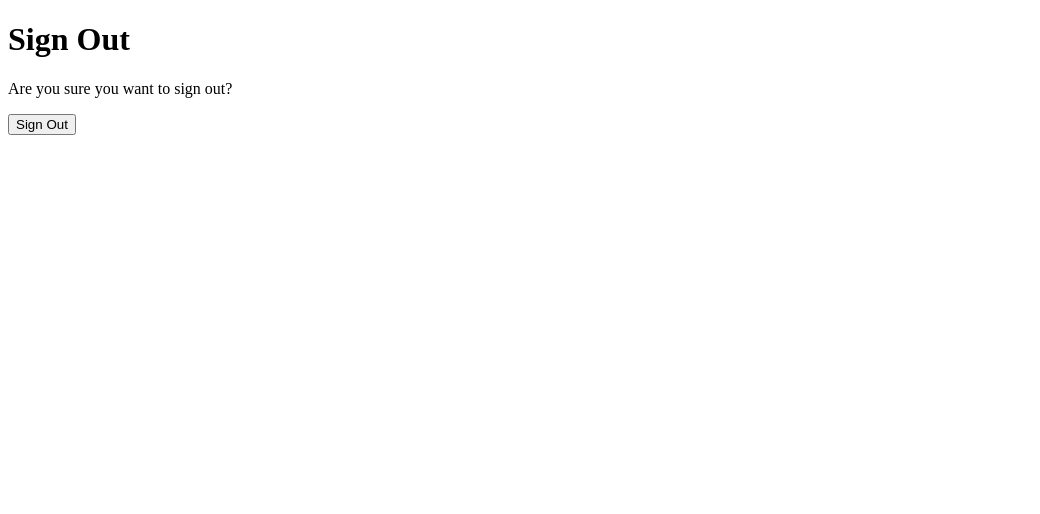
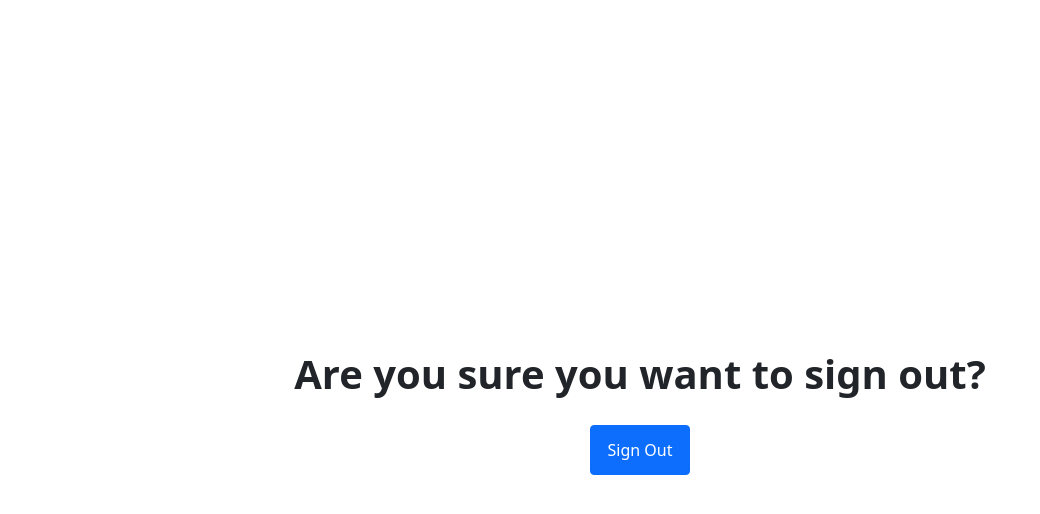
Before and after one commit to AlexGlazkov73/News-Portal, a Django app: page /accounts/logout/ in a window 1280 px wide. Shown: the top 514 px of the page, without its empty margins (0-1040 px from the left). Run offline with Django 3.2, Linux system fonts and the light colour scheme; a user stored in the database is signed in; some libraries are stand-ins or nearby versions.

Commit message:
Logout form

```diff
--- a/NewsPaper/templates/account/login.html
+++ b/NewsPaper/templates/account/login.html
@@ -10,9 +10,7 @@
     <title>{% block head_title %} {% trans "Login" %} {% endblock %}</title>
     {% block extra_head %}
 	<meta charset="utf-8">
-	<meta name="author" content="Muhamad Nauval Azhar">
 	<meta name="viewport" content="width=device-width,initial-scale=1">
-	<meta name="description" content="This is a login page template based on Bootstrap 5">
 
 	<link href="https://cdn.jsdelivr.net/npm/bootstrap@5.0.0-beta2/dist/css/bootstrap.min.css" rel="stylesheet" integrity="sha384-BmbxuPwQa2lc/FVzBcNJ7UAyJxM6wuqIj61tLrc4wSX0szH/Ev+nYRRuWlolflfl" crossorigin="anonymous">
     {% endblock %}
--- /dev/null
+++ b/NewsPaper/templates/account/logout.html
@@ -0,0 +1,46 @@
+{% extends "account/base.html" %}
+
+{% load static %}
+{% load i18n %}
+
+{% block head_title %}{% trans "Sign Out" %}{% endblock %}
+{% block extra_head %}
+    <link href="https://cdn.jsdelivr.net/npm/bootstrap@5.0.0-beta2/dist/css/bootstrap.min.css" rel="stylesheet" integrity="sha384-BmbxuPwQa2lc/FVzBcNJ7UAyJxM6wuqIj61tLrc4wSX0szH/Ev+nYRRuWlolflfl" crossorigin="anonymous">
+{% endblock %}
+{% block content %}
+<style>
+        .centered {
+            position: absolute;
+            top: 50%;
+            left: 50%;
+            width: 700px;
+            height:100px;
+            transform: translate(-50%, -50%);
+        }
+        form {
+              position: absolute;
+              left: 50%;
+              top: 100%;
+              -webkit-transform: translate(-50%, -50%);
+              -moz-transform: translate(-50%, -50%);
+              -ms-transform: translate(-50%, -50%);
+              -o-transform: translate(-50%, -50%);
+              transform: translate(-50%, -50%);
+        }
+    </style>
+<div class="centered">
+
+    <h1 style="text-align: center" class="card-title fw-bold mb-4">{% trans 'Are you sure you want to sign out?' %}</h1>
+
+    <form method="post" action="{% url 'account_logout' %}" >
+      {% csrf_token %}
+      {% if redirect_field_value %}
+      <input type="hidden" name="{{ redirect_field_name }}" value="{{ redirect_field_value }}"/>
+      {% endif %}
+      <button type="submit" class="primaryAction btn btn-primary ms-auto" style="height: 50px; width: 100px;">{% trans 'Sign Out' %}</button>
+    </form>
+</div>
+
+
+
+{% endblock %}
```
Also changed, not shown: NewsPaper/db.sqlite3.
